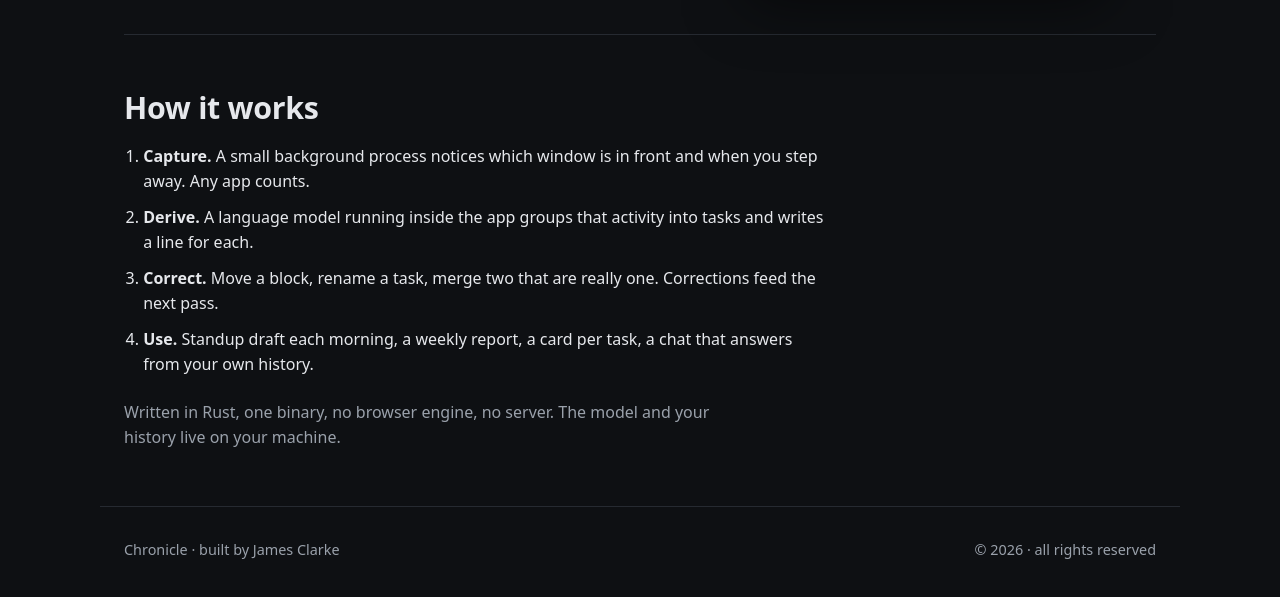
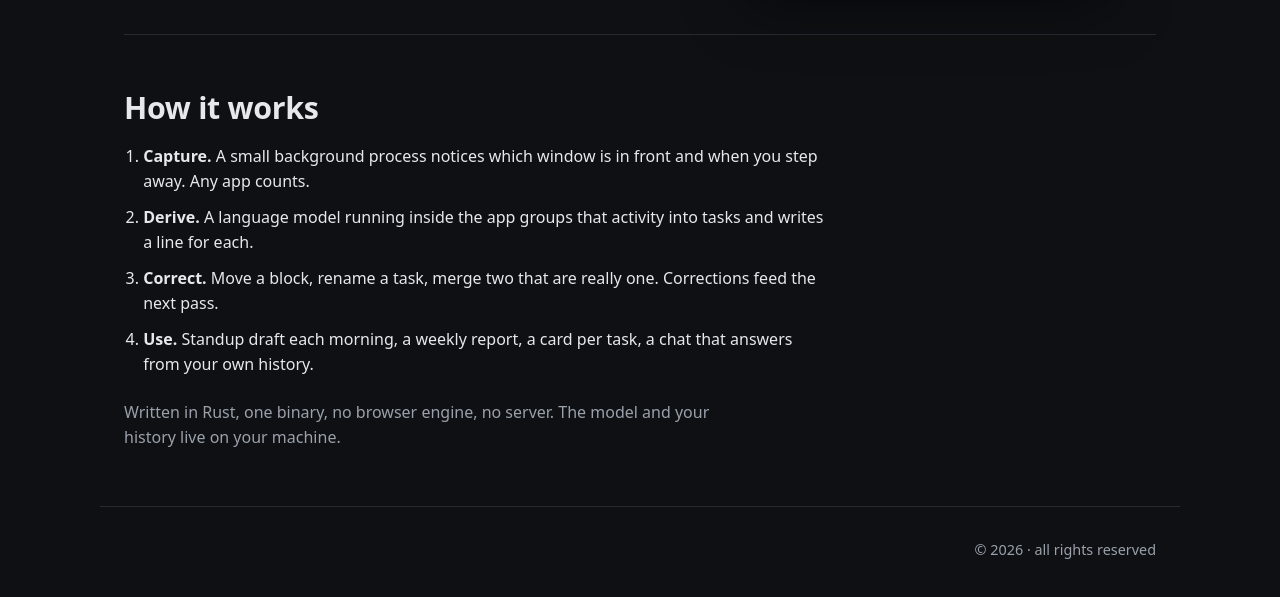
Before and after one commit to james-clarke/chronicle, a plain HTML site: page site/index.html in a window 1280 px wide. Shown: the part 4102-4699 px from the top of the page. Drawn offline with Linux system fonts and the light colour scheme.

Commit message:
style(site): footer keeps only the copyright line

```diff
--- a/site/index.html
+++ b/site/index.html
@@ -102,7 +102,6 @@
 </main>
 
 <footer>
-  <span>Chronicle · built by James Clarke</span>
   <span>© 2026 · all rights reserved</span>
 </footer>
 
--- a/site/style.css
+++ b/site/style.css
@@ -108,7 +108,7 @@ footer {
   margin: 0 auto;
   padding: 32px 24px 48px;
   display: flex;
-  justify-content: space-between;
+  justify-content: flex-end;
   gap: 16px;
   color: var(--muted);
   font-size: 0.9rem;
```
